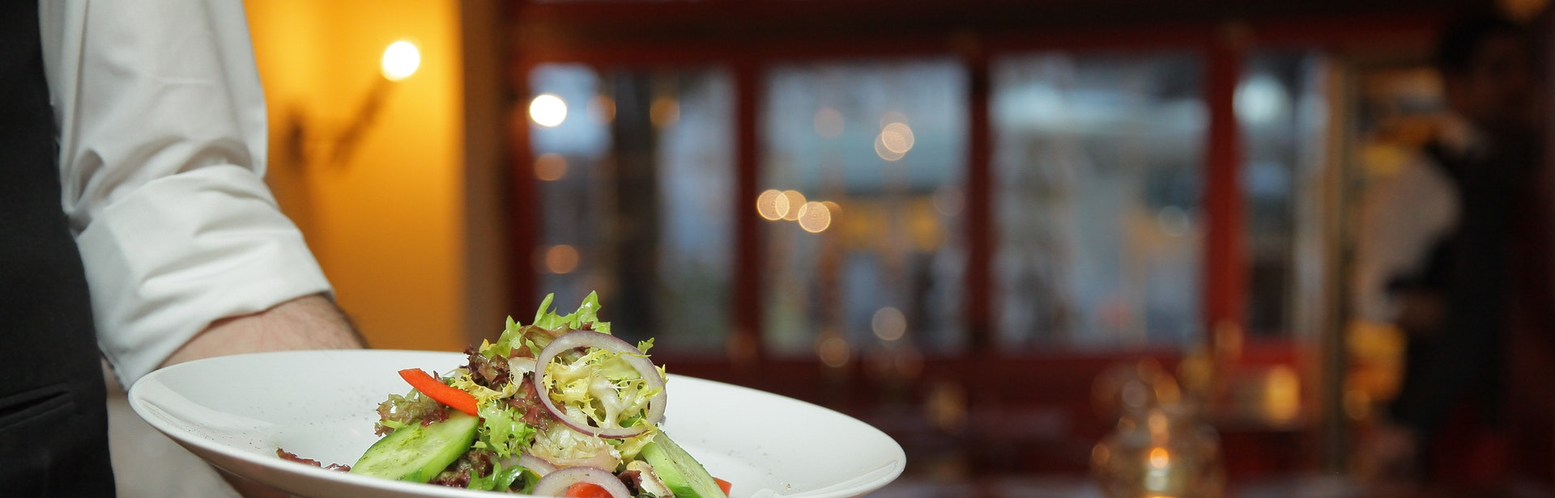
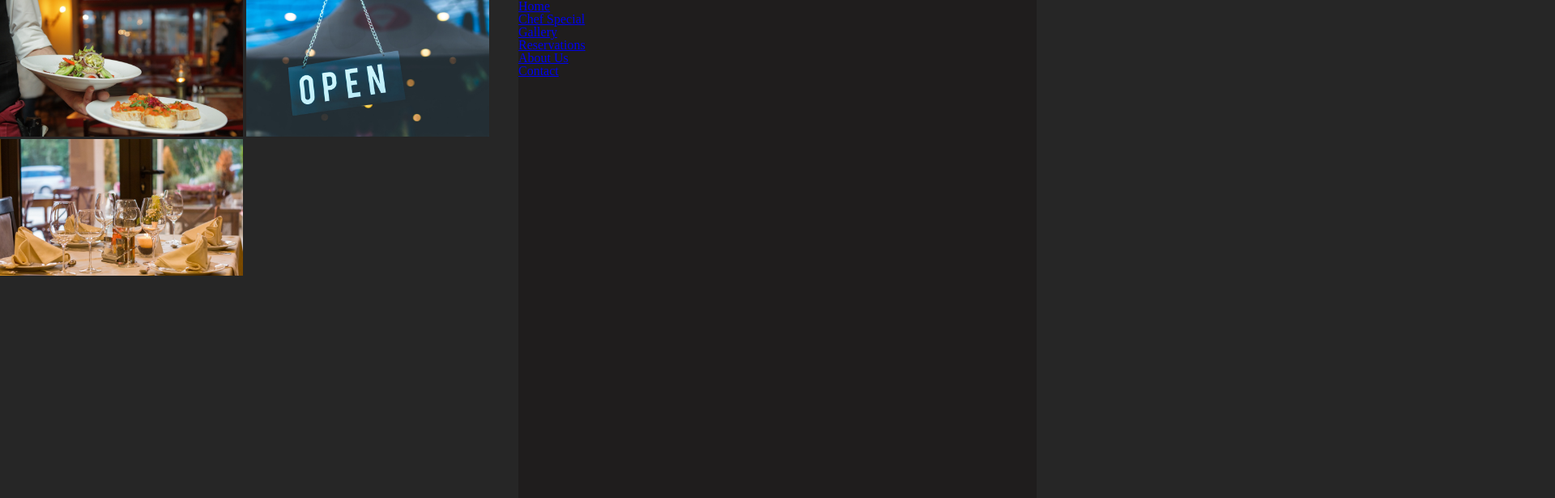
Before and after one commit to JordanBelmont/dorsia, a plain HTML site: page index.html in a window 1280 px wide. Shown: the top 616 px of the page at 81% size, 1920 px wide, since content can reach past the window. Drawn offline with Linux system fonts and the light colour scheme.

Commit message:
Added left and right split styling to navbar in layout.scss

```diff
--- a/scss/_layout.scss
+++ b/scss/_layout.scss
@@ -1,4 +1,26 @@
 @use "abstracts";
+
+.left-img {
+   width: 300px;
+}
+
+.navbar {
+   &-navigation {
+      display: flex;
+
+      &-left {
+         width: 50vw;
+         height: 100vh;
+         background-color: abstracts.$color-dark;
+      }
+
+      &-right {
+         width: 50vw;
+         height: 100vh;
+         background-color: #1f1d1d;
+      }
+   }
+}
 
 .header {
    width: 100%;
```
Also changed, not shown: css/style.css, 1 other file.
